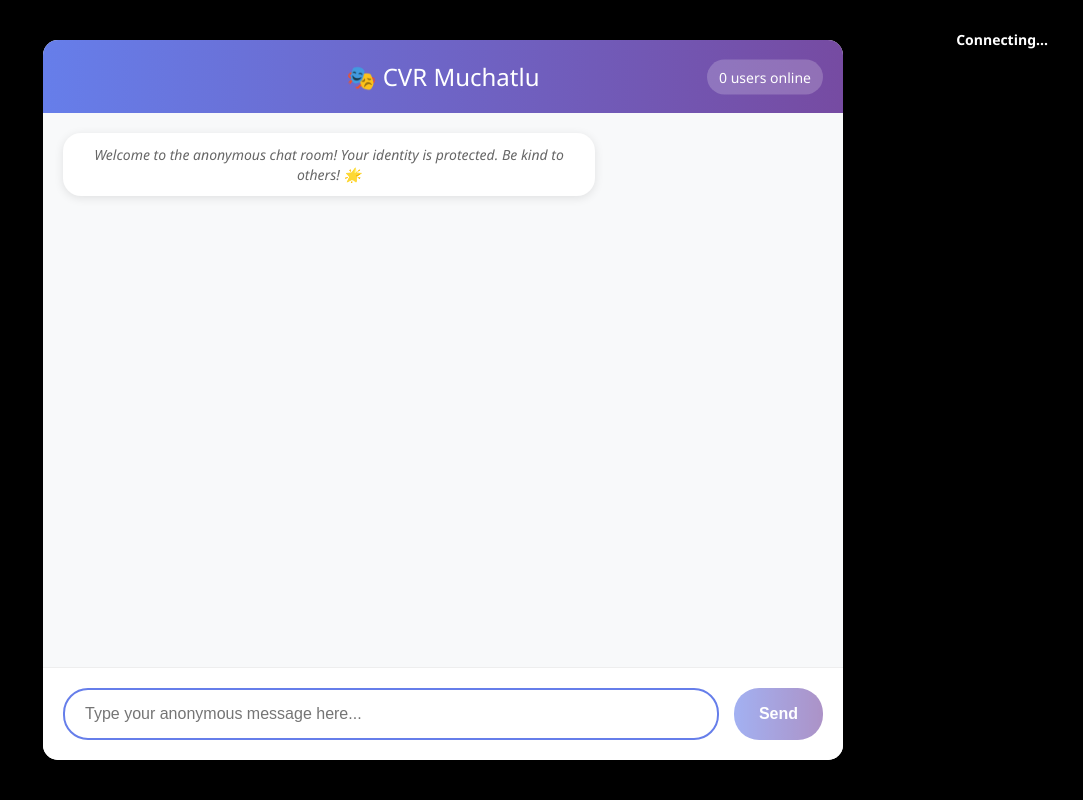
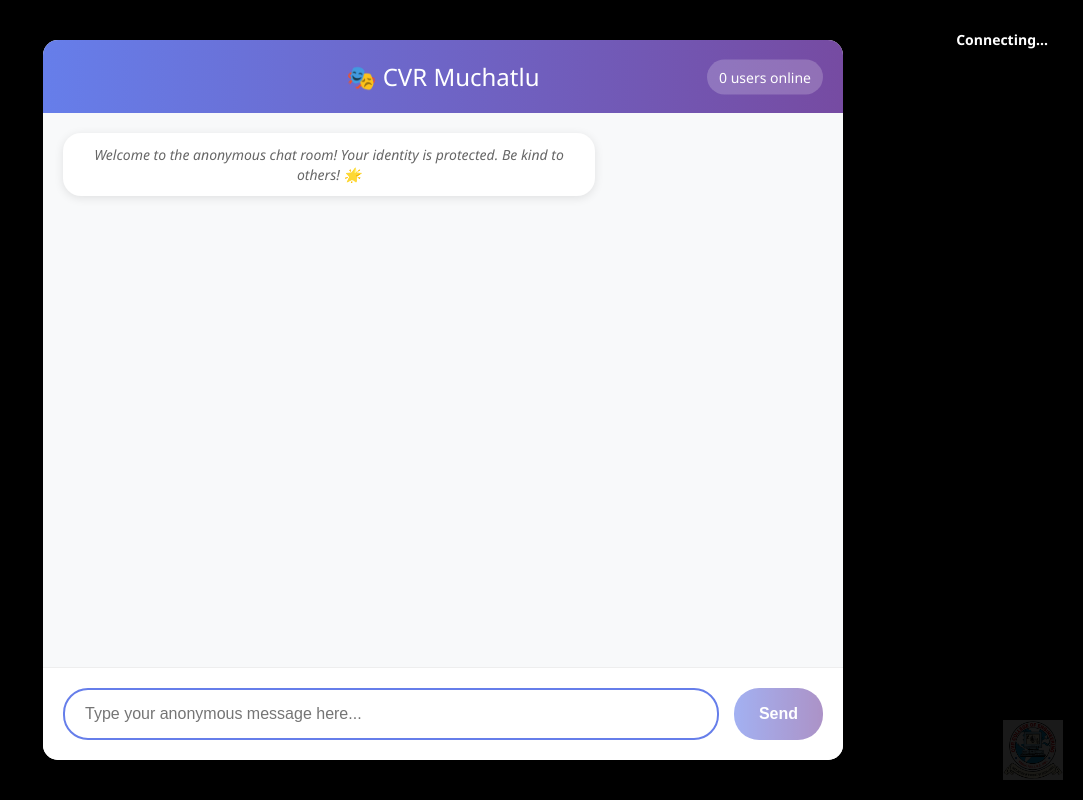
Before and after one commit to VikramDevunuri6/Anonymous-Chat, a website: page public/index.html in a window 1280 px wide. Shown: the whole page, without its empty margins (197-1280 px from the left). Drawn offline with nearby package versions, Linux system fonts and the light colour scheme; no server answers.

Commit message:
Initial commit

```diff
--- a/public/index.html
+++ b/public/index.html
@@ -195,6 +195,22 @@
             display: none;
         }
 
+        .watermark {
+            position: fixed;
+            bottom: 20px;
+            right: 20px;
+            opacity: 0.1;
+            pointer-events: none;
+            z-index: 1000;
+            width: 60px;
+            height: 60px;
+            transition: opacity 0.3s ease;
+        }
+
+        .watermark:hover {
+            opacity: 0.3;
+        }
+
         /* Responsive design */
         @media (max-width: 600px) {
             .chat-container {
@@ -246,6 +262,9 @@
     </div>
 
     <div class="connection-status" id="connectionStatus">Connecting...</div>
+
+    <!-- Watermark Logo -->
+    <img src="logo.png" alt="Logo" class="watermark">
 
     <script src="/socket.io/socket.io.js"></script>
     <script>
```
Also changed, not shown: public/logo.png (added).
